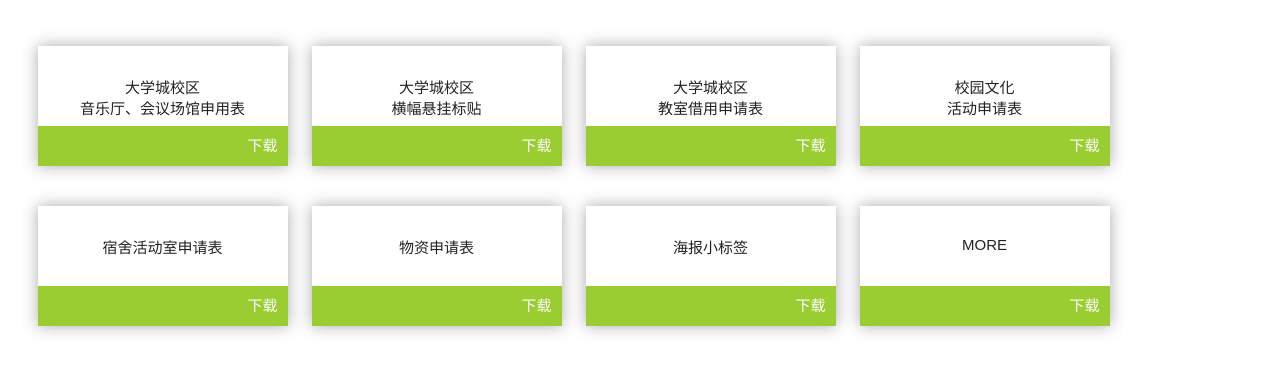
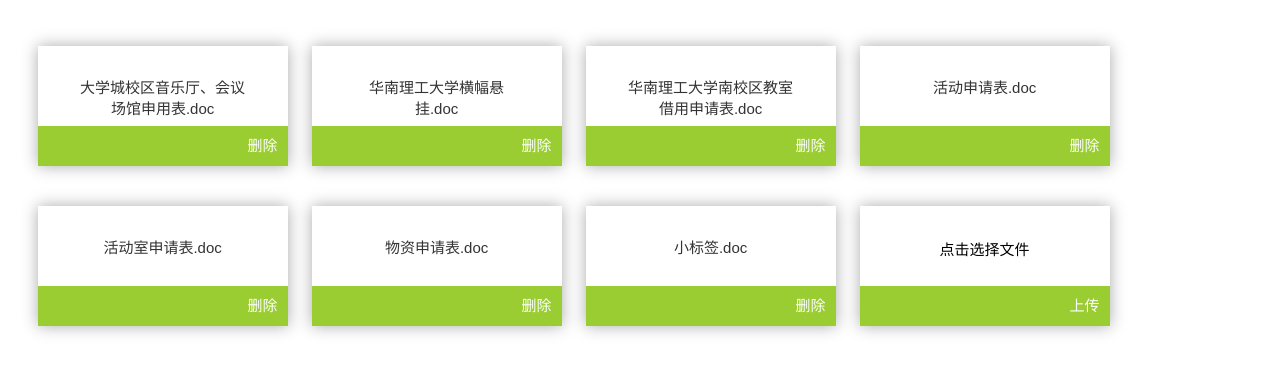
Before and after one commit to ahangchen/material, a Django app: page /download/ in a window 1280 px wide. Shown: the top 373 px of the page. Run offline with Django 3.2, Linux system fonts and the light colour scheme; data comes from the database, SQL or seed files in the repository; both versions use the stored data as it was after the commit.

Commit message:
上传文件

```diff
--- a/bck/backup_util.py
+++ b/bck/backup_util.py
@@ -38,5 +38,6 @@ def validate_db_change(db_path, validate_interval):
 
 
 def backup_db():
+    os.system('ls')
     send_163_mail_attach('13660106752', 'xuegongban118',
-                         '13660106752@163.com', '13660106752@163.com', 'db_bck', '../db.sqlite3')
+                         '13660106752@163.com', '13660106752@163.com', 'db_bck', 'db.sqlite3')
--- a/mng/admin.py
+++ b/mng/admin.py
@@ -1,9 +1,10 @@
 from django.contrib import admin
 
 # Register your models here.
-from mng.models import Apply, ApplyTime, KV, Notice
+from mng.models import Apply, ApplyTime, KV, Notice, ApplyFile
 
 admin.site.register(Apply)
 admin.site.register(ApplyTime)
 admin.site.register(KV)
 admin.site.register(Notice)
+admin.site.register(ApplyFile)
--- a/mng/models.py
+++ b/mng/models.py
@@ -42,3 +42,8 @@ class KV(models.Model):
 
 class Notice(models.Model):
     content = models.CharField(max_length=300)
+
+
+class ApplyFile(models.Model):
+    name = models.CharField(max_length=100)
+    path = models.CharField(max_length=300)
--- a/mng/static/css/download.css
+++ b/mng/static/css/download.css
@@ -2,14 +2,13 @@
     padding: 2%;
 }
 
-.doc-wrap{
+.doc-wrap {
     /*width:100%;*/
-    width:250px;
+    width: 250px;
     margin: 20px 12px;
     box-shadow: 0 0 15px #aaa;
     background-color: white;
-    float:left;
-
+    float: left;
 }
 
 .doc-name {
@@ -17,21 +16,88 @@
     font-size: 15px;
     color: #222;
     text-align: center;
-    padding-top: 30px;
+    padding: 30px 40px 0 40px;
     height: 80px;
-
 }
 
+/*.doc-name input {*/
+    /*color: #222*/
+/*}*/
+
 .doc-bottom {
-    background-color:yellowgreen;
-    height:40px;
+    background-color: yellowgreen;
+    height: 40px;
     width: 100%;
     text-align: right;
 }
 
-a {
+.doc-bottom button {
+    background-color: transparent;
+    color: #ffffff;
     line-height: 40px;
-    margin-right:10px;
-    font-size: 15px;;
+    margin-right: 10px;
+    font-size: 15px;
+}
+
+.doc-bottom a {
+    line-height: 40px;
+    margin-right: 10px;
+    font-size: 15px;
     color: white;
 }
+
+/*.file {*/
+    /*position: relative;*/
+    /*display: inline-block;*/
+    /*background: #D0FFEE;*/
+    /*border: 1px solid #99F5D3;*/
+    /*border-radius: 4px;*/
+    /*padding: 4px 12px;*/
+    /*overflow: hidden;*/
+    /*color: #1EC788;*/
+    /*text-decoration: none;*/
+    /*text-indent: 0;*/
+    /*line-height: 20px;*/
+/*}*/
+
+/*.file input {*/
+    /*position: absolute;*/
+    /*font-size: 100px;*/
+    /*right: 0;*/
+    /*top: 0;*/
+    /*opacity: 0;*/
+/*}*/
+
+/*.file:hover {*/
+    /*background: #AAFDDF;*/
+    /*border-color: #78F3C3;*/
+    /*color: #007449;*/
+    /*text-decoration: none;*/
+/*}*/
+
+.file {
+    position: relative;
+    display: inline-block;
+    background: transparent;
+    border-radius: 4px;
+    padding: 4px 12px;
+    overflow: hidden;
+    color: black;
+    text-decoration: none;
+    text-indent: 0;
+    line-height: 20px;
+}
+
+.file input {
+    position: absolute;
+    font-size: 100px;
+    right: 0;
+    top: 0;
+    opacity: 0;
+}
+
+.file:hover {
+    background: transparent;
+    color: grey;
+    text-decoration: none;
+}
--- a/mng/static/js/download.js
+++ b/mng/static/js/download.js
@@ -16,3 +16,27 @@
 //        docBtns[i].onclick = docDownload;
 //    }
 //};
+
+function changeFileName(elem) {
+    var file_path_splits = elem.value.split("\\");
+    elem.nextElementSibling.value = file_path_splits[file_path_splits.length - 1];
+    elem.nextSibling.data = file_path_splits[file_path_splits.length - 1];
+    console.log("test");
+}
+
+function validateRemove(doc_id) {
+    var r = confirm("真的要删除吗？");
+    if (r) {
+        location.href = "../../" + doc_id + "/rm_doc";
+    }
+}
+
+function checkUpload() {
+    if (document.getElementById("upload_file").value != "") {
+        return true;
+    } else {
+
+        return false;
+    }
+    return
+}
--- a/mng/templates/mng/download.html
+++ b/mng/templates/mng/download.html
@@ -9,77 +9,33 @@
 </head>
 <body>
 <div class="main">
+    {% for doc in docs %}
+        <div class="doc-wrap">
+            <div class="doc-name">
+                <a href="{{ doc.path }}">{{ doc.name }}</a>
+            </div>
+            <div class="doc-bottom">
+                <a href="#" onclick="validateRemove({{ doc.id }})">删除</a>
+            </div>
+        </div>
+    {% endfor %}
+
 
     <div class="doc-wrap">
-        <div class="doc-name">
-            大学城校区<br/>音乐厅、会议场馆申用表
-        </div>
-        <div class="doc-bottom">
-            <a href="../../static/doc/大学城校区音乐厅、会议场馆申用表.doc">下载</a>
-        </div>
-    </div>
+        <form enctype="multipart/form-data" method="post" action="{% url 'mng:upload'%}" onsubmit="return checkUpload()">
+            {% csrf_token %}
 
-    <div class="doc-wrap">
-        <div class="doc-name">
-            大学城校区<br/>横幅悬挂标贴
-        </div>
-        <div class="doc-bottom">
-            <a href="../../static/doc/华南理工大学横幅悬挂.doc">下载</a>
-        </div>
-    </div>
+            <div class="doc-name">
+                <a href="#" class="file">
+                    <input type="file" name="file" id="upload_file" onchange="changeFileName(this)"/>点击选择文件
+                    <input type="text" name="name" style="display: none" value="选择文件"/>
+                </a>
+            </div>
 
-    <div class="doc-wrap">
-        <div class="doc-name">
-            大学城校区<br/>教室借用申请表
-        </div>
-        <div class="doc-bottom">
-            <a href="../../static/doc/华南理工大学南校区教室借用申请表.doc">下载</a>
-        </div>
-    </div>
-
-    <div class="doc-wrap">
-        <div class="doc-name">
-            校园文化<br/>活动申请表
-        </div>
-        <div class="doc-bottom">
-            <a href="../../static/doc/活动申请表.doc">下载</a>
-        </div>
-    </div>
-
-    <div class="doc-wrap">
-        <div class="doc-name">
-            宿舍活动室申请表
-        </div>
-        <div class="doc-bottom">
-            <a href="../../static/doc/活动室申请表.doc">下载</a>
-        </div>
-    </div>
-
-    <div class="doc-wrap">
-        <div class="doc-name">
-            物资申请表
-        </div>
-        <div class="doc-bottom">
-            <a href="../../static/doc/物资申请表.doc">下载</a>
-        </div>
-    </div>
-
-    <div class="doc-wrap">
-        <div class="doc-name">
-            海报小标签
-        </div>
-        <div class="doc-bottom">
-            <a href="../../static/doc/小标签.doc">下载</a>
-        </div>
-    </div>
-
-    <div class="doc-wrap">
-        <div class="doc-name">
-            MORE
-        </div>
-        <div class="doc-bottom">
-            <a href="#">下载</a>
-        </div>
+            <div class="doc-bottom">
+                <button class="click_label" type="submit">上传</button>
+            </div>
+        </form>
     </div>
 
 </div>
--- a/mng/urls.py
+++ b/mng/urls.py
@@ -7,7 +7,7 @@ urlpatterns = [
     url(r'^apply/$', views.apply, name='apply'),
     url(r'^(?P<year>[0-9]+)/(?P<month>[0-9]+)/(?P<day>[0-9]+)/view/$', views.view, name='view'),
     url(r'^faq/$', views.faq, name='faq'),
-    url(r'^download/$', views.join, name='download'),
+    url(r'^download/$', views.download, name='download'),
     url(r'^setting/$', views.setting, name='setting'),
     url(r'^publish/$', views.publish, name='publish'),
     url(r'^save_apply/$', views.save_apply, name='save_apply'),
@@ -22,4 +22,6 @@ urlpatterns = [
     url(r'^backup/$', views.backup, name='backup'),
     url(r'^export/$', views.export, name='export'),
     url(r'^export_html/$', views.export_html, name='export_html'),
+    url(r'upload/$', views.upload, name='upload'),
+    url(r'^(?P<doc_id>[0-9]+)/rm_doc/$', views.rm_doc, name='rm_doc'),
 ]
--- a/mng/views.py
+++ b/mng/views.py
@@ -1,6 +1,7 @@
 import calendar
 import logging
 import math
+import os
 from datetime import date, timedelta
 
 from django.core.paginator import Paginator, PageNotAnInteger, EmptyPage
@@ -11,7 +12,7 @@ from django.shortcuts import render, get_object_or_404
 # Create your views here.
 from bck.backup_util import backup_db
 from mng.export import export_xls
-from mng.models import Apply, KV, Notice
+from mng.models import Apply, KV, Notice, ApplyFile
 
 logger = logging.getLogger(__name__)
 
@@ -36,8 +37,9 @@ def faq(request):
     return render(request, 'mng/faq.html', context)
 
 
-def join(request):
-    context = {}
+def download(request):
+    docs = ApplyFile.objects.all()
+    context = {'docs': docs}
     return render(request, 'mng/download.html', context)
 
 
@@ -279,7 +281,8 @@ def save_modify(request, apply_id):
     invalid_applies = check_apply_info(int(desk_num) - int(apply_rcd.desk_num), int(tent_num) - int(apply_rcd.tent_num),
                                        int(umbrella_num) - int(apply_rcd.umbrella_num),
                                        int(red_num) - int(apply_rcd.red_num), int(cloth_num) - int(apply_rcd.cloth_num),
-                                       int(loud_num) - int(apply_rcd.loud_num), int(sound_num) - int(apply_rcd.sound_num),
+                                       int(loud_num) - int(apply_rcd.loud_num),
+                                       int(sound_num) - int(apply_rcd.sound_num),
                                        int(projector) - int(apply_rcd.projector), apply_dates)
     if len(invalid_applies) <= 0:
         apply_rcd.act_name = act_name
@@ -357,7 +360,8 @@ def apply_remove(request, apply_id):
     apply_rcd.delete()
     today = date.today()
     return HttpResponse("<script>alert(\"已删除\");"
-                        "location.href=\"../../"+str(today.year)+"/"+str(today.month)+"/"+str(today.day)+"/"+"view\";</script>")
+                        "location.href=\"../../" + str(today.year) + "/" + str(today.month) + "/" + str(
+        today.day) + "/" + "view\";</script>")
 
 
 def save_setting(request):
@@ -523,3 +527,28 @@ def export(request):
 
 def export_html(request):
     return render(request, 'mng/export.html', {})
+
+
+def upload(request):
+    name = request.POST['name']
+    path = '../../static/doc/%s' % name
+
+    f = request.FILES['file']
+    with open('mng/' + path.replace('../../', ''), 'wb+') as destination:
+        for chunk in f.chunks():
+            destination.write(chunk)
+
+    docs = ApplyFile.objects.all()
+
+    doc = ApplyFile(name=name, path=path)
+    doc.save()
+    return render(request, 'mng/download.html', {'docs': docs})
+
+
+def rm_doc(request, doc_id):
+    doc = get_object_or_404(ApplyFile, pk=doc_id)
+    path = doc.path
+    os.remove('mng/' + path.replace('../../', ''))
+    doc.delete()
+    docs = ApplyFile.objects.all()
+    return render(request, 'mng/download.html', {'docs': docs})
```
Also changed, not shown: db.sqlite3.
